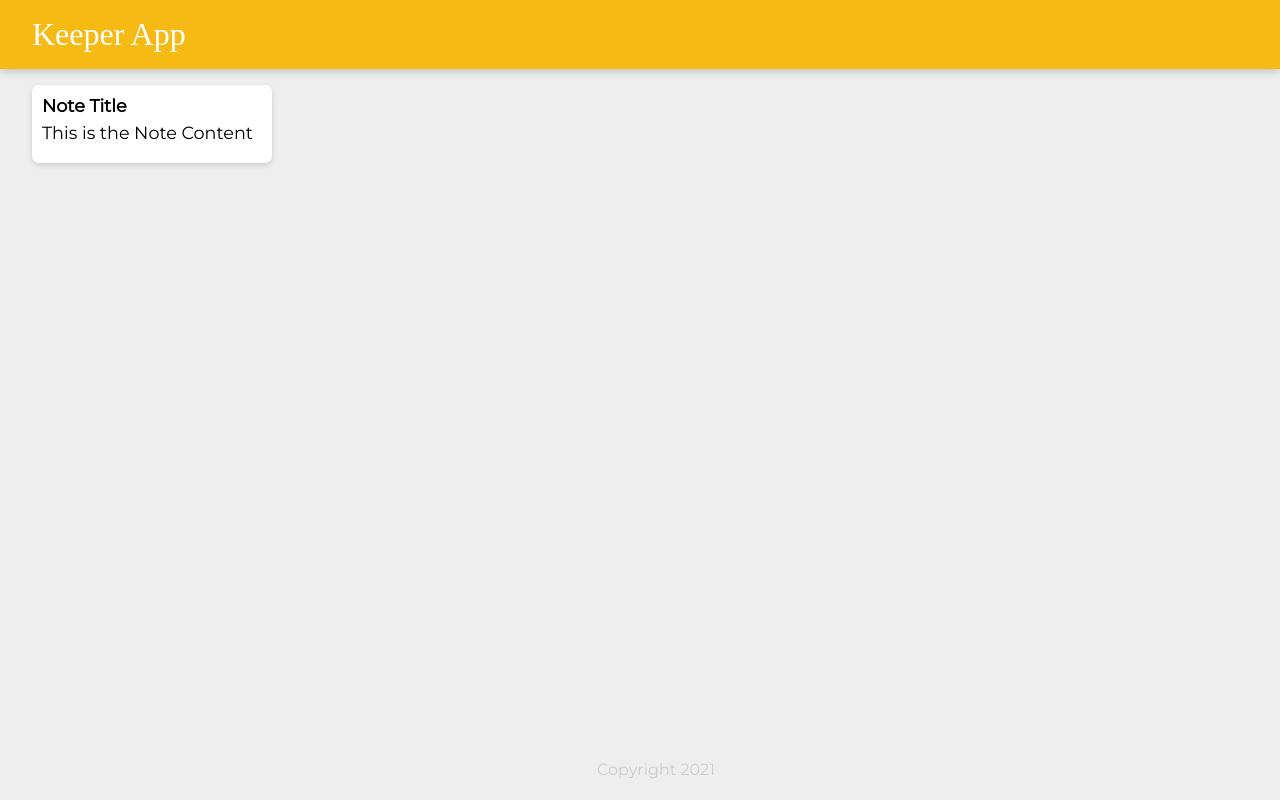
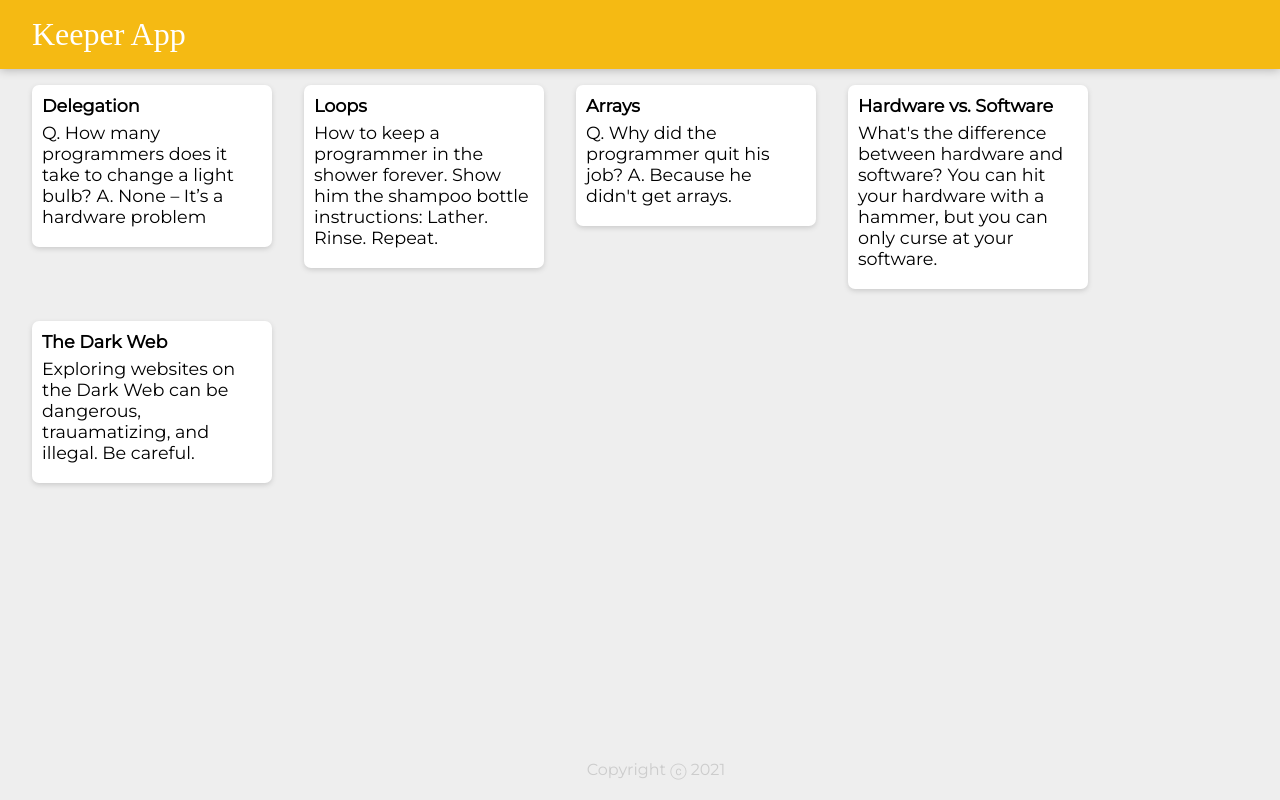
Before and after one commit to kevvo15/KeeperApp, a React (Create React App) app: page / in a window 1280 px wide. Built offline with nearby package versions, Linux system fonts and the light colour scheme; a web font is replaced by a local one.

Commit message:
Turned Notes into Components using Props

```diff
--- a/src/components/App.jsx
+++ b/src/components/App.jsx
@@ -2,12 +2,23 @@
 import Header from './Header';
 import Note from './Note';
 import Footer from './Footer';
+import notes from '../notes';
+
+function createNote(note) {
+    return (
+        <Note
+            key={note.key}
+            title={note.title}
+            content={note.content}
+        />
+    );
+}
 
 function App() {
     return(
         <div>
             <Header />
-            <Note />
+            {notes.map(createNote)}
             <Footer />
         </div>
     );
--- a/src/components/Footer.jsx
+++ b/src/components/Footer.jsx
@@ -5,7 +5,7 @@
 function Footer() {
     return(
         <footer>
-            <p>Copyright {year}</p>
+            <p>Copyright ⓒ {year}</p>
         </footer>
     );
 }
--- a/src/components/Note.jsx
+++ b/src/components/Note.jsx
@@ -1,10 +1,10 @@
 import React from "react";
 
-function Note() {
+function Note(props) {
     return(
         <div className="note">
-            <h1>Note Title</h1>
-            <p>This is the Note Content</p>
+            <h1>{props.title}</h1>
+            <p>{props.content}</p>
         </div>
     );
 }
--- a/src/index.js
+++ b/src/index.js
@@ -1,12 +1,6 @@
 import React from 'react';
 import ReactDOM from 'react-dom';
 import App from './components/App';
-
-//6. Make sure that the final website is styled like the example shown here:
-//https://l1pp6.csb.app/
-
-//HINT: You will need to study the classes in teh styles.css file to appy styling.
-
 
 ReactDOM.render(
   <React.StrictMode>
--- /dev/null
+++ b/src/notes.js
@@ -0,0 +1,34 @@
+const notes = [
+    {
+      key: 1,
+      title: "Delegation",
+      content:
+        "Q. How many programmers does it take to change a light bulb? A. None – It’s a hardware problem"
+    },
+    {
+      key: 2,
+      title: "Loops",
+      content:
+        "How to keep a programmer in the shower forever. Show him the shampoo bottle instructions: Lather. Rinse. Repeat."
+    },
+    {
+      key: 3,
+      title: "Arrays",
+      content:
+        "Q. Why did the programmer quit his job? A. Because he didn't get arrays."
+    },
+    {
+      key: 4,
+      title: "Hardware vs. Software",
+      content:
+        "What's the difference between hardware and software? You can hit your hardware with a hammer, but you can only curse at your software."
+    },
+    {
+        key: 5,
+        title: "The Dark Web",
+        content:
+          "Exploring websites on the Dark Web can be dangerous, trauamatizing, and illegal. Be careful."
+    }
+  ];
+
+  export default notes;
```
